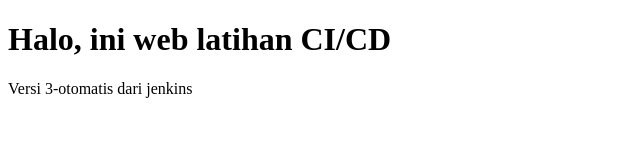
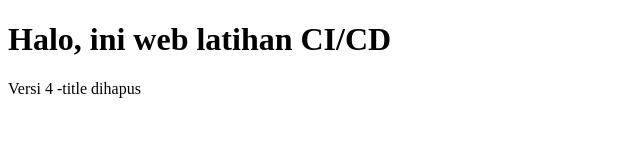
Before and after one commit to Nofidyandra/latihan-cicd, a plain HTML site: page public/index.html in a window 1280 px wide. Shown: the full height of the page, 0-640 px from the left. Drawn offline with Linux system fonts and the light colour scheme.

Commit message:
Update index.html

```diff
--- a/public/index.html
+++ b/public/index.html
@@ -1,10 +1,9 @@
 <!DOCTYPE html>
 <html>
 <head>
-<title>Latihan CI/CD</title>
 </head>
 <body>
 <h1>Halo, ini web latihan CI/CD</h1>
-<p>Versi 3-otomatis dari jenkins</p>
+<p>Versi 4 -title dihapus</p>
 </body>
 </html>
```
